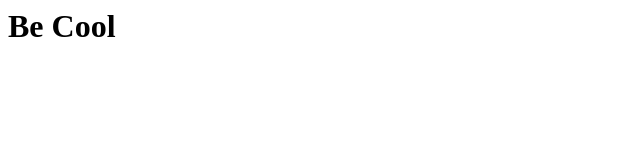
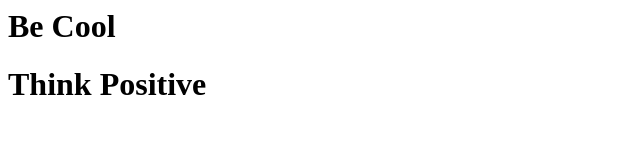
Before and after one commit to prtkcse/codepipeline, a plain HTML site: page index.html in a window 1280 px wide. Shown: the whole page, without its empty margins (0-640 px from the left). Drawn offline with Linux system fonts and the light colour scheme.

Commit message:
Update index.html

```diff
--- a/index.html
+++ b/index.html
@@ -1 +1,2 @@
 <h1>Be Cool</h1>
+<h1>Think Positive</h1>
```
